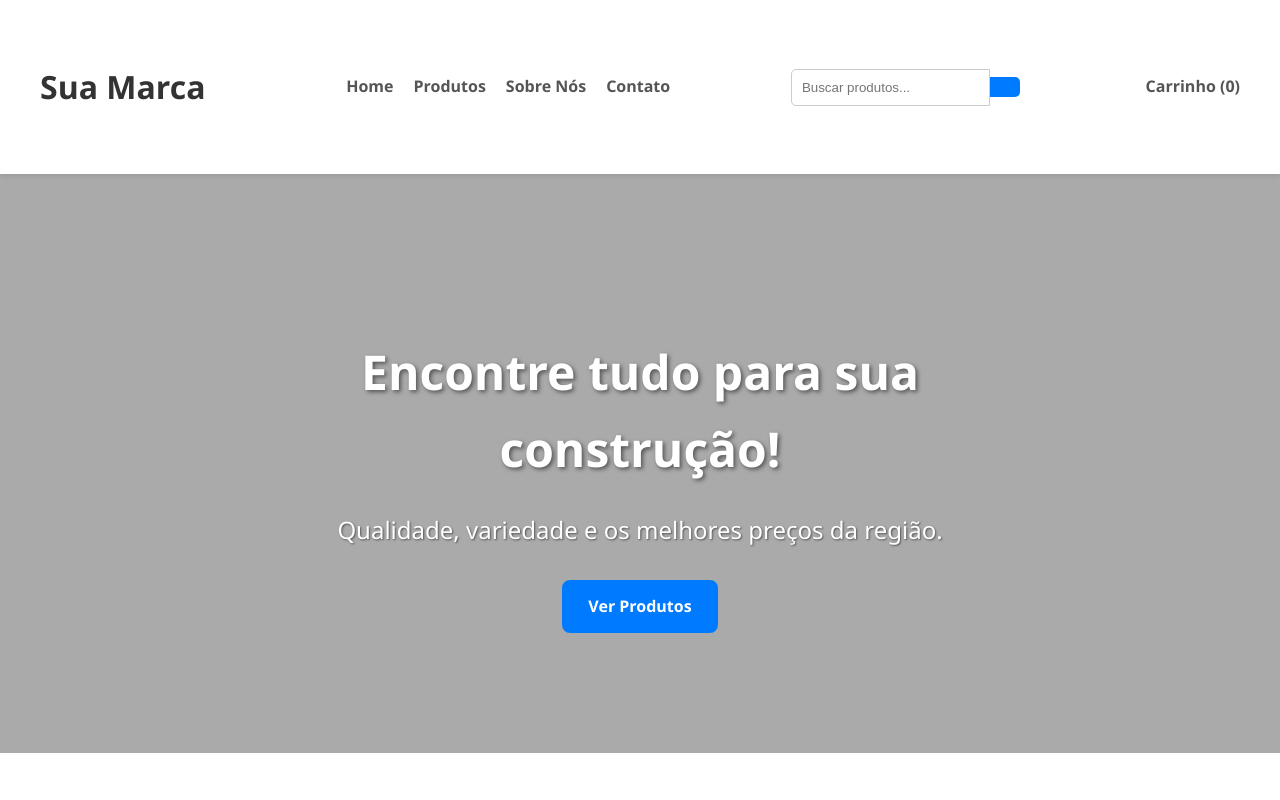
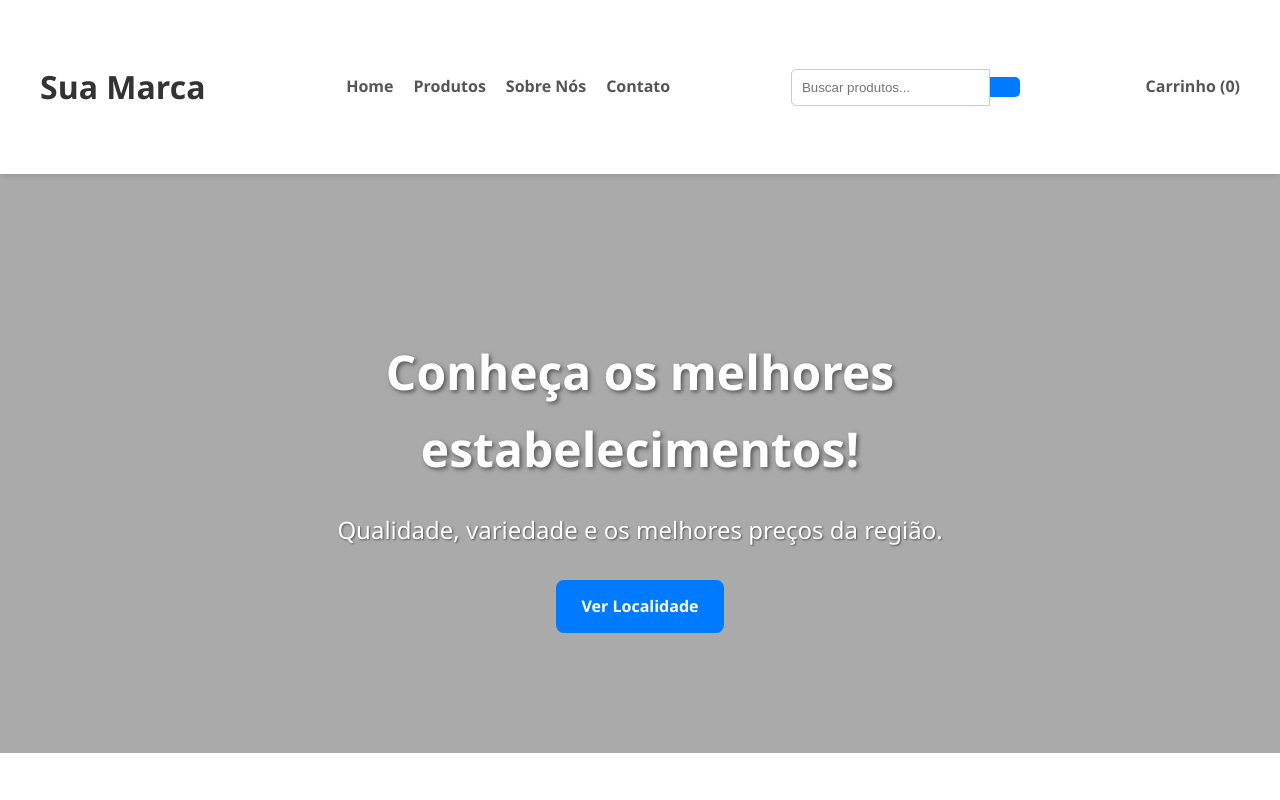
Before and after one commit to Renan-Misael/site-atividade, a plain HTML site: page index.html in a window 1280 px wide. Shown: the top 800 px of the page. Drawn offline with Linux system fonts and the light colour scheme; some icons are missing.

Commit message:
Update index.html

```diff
--- a/index.html
+++ b/index.html
@@ -32,9 +32,9 @@
         <section class="hero">
             <div class="container">
                 <div class="hero-content">
-                    <h2 class="hero-title">Encontre tudo para sua construção!</h2>
+                    <h2 class="hero-title">Conheça os melhores estabelecimentos!</h2>
                     <p class="hero-subtitle">Qualidade, variedade e os melhores preços da região.</p>
-                    <a href="#" class="button primary">Ver Produtos</a>
+                    <a href="#" class="button primary">Ver Localidade</a>
                 </div>
             </div>
         </section>
```
